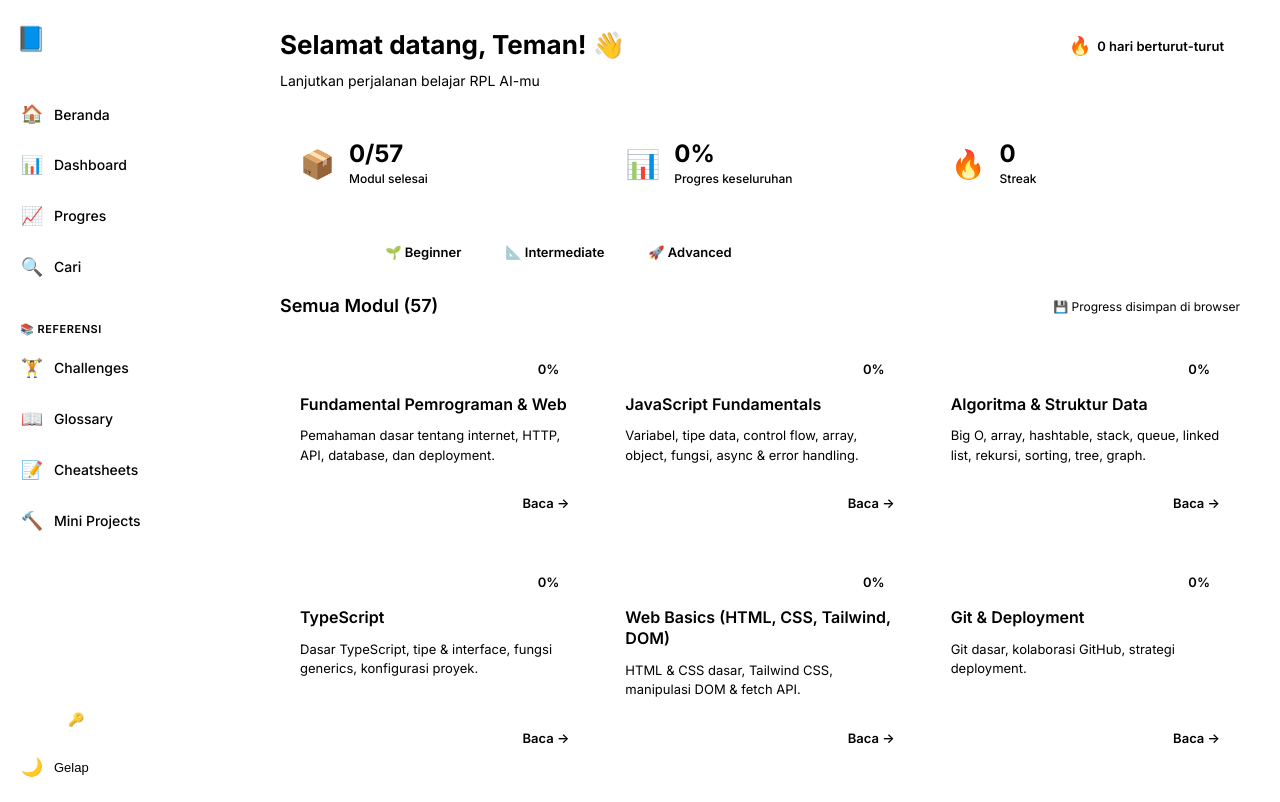
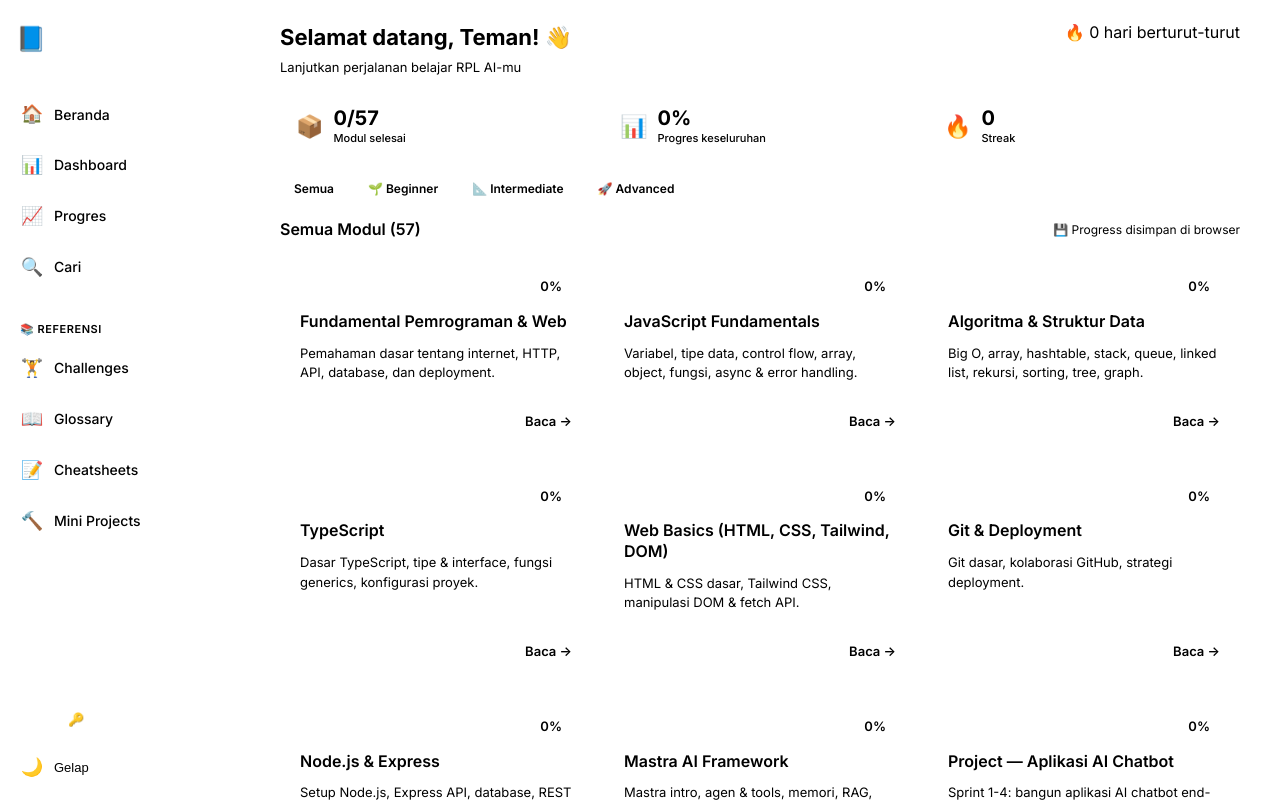
Before and after one commit to ant-joshua/rpl-ai-curriculum, a SvelteKit app in the folder lms/: page /dashboard in a window 1280 px wide. Shown: the top 802 px of the page. Built offline with nearby package versions, Linux system fonts and the light colour scheme.

Commit message:
fix: landing langsung redirect /dashboard, kurangi overlap scroll

```diff
--- a/lms/src/routes/+layout.svelte
+++ b/lms/src/routes/+layout.svelte
@@ -357,7 +357,7 @@
 	.main-content {
 		flex: 1;
 		min-width: 0;
-		padding: 24px 32px;
+		padding: 20px 24px;
 		max-width: 100%;
 	}
 
--- a/lms/src/routes/+page.svelte
+++ b/lms/src/routes/+page.svelte
@@ -1,306 +1,8 @@
 <script lang="ts">
-	import { user } from '$lib/stores/user.svelte';
-	import { progress } from '$lib/stores/progress.svelte';
-	import { modules } from '$lib/stores/modules';
+	import { onMount } from 'svelte';
 	import { goto } from '$app/navigation';
-	import { onMount } from 'svelte';
-
-	let lastReadSlug = $state<string | null>(null);
 
 	onMount(() => {
-		lastReadSlug = progress.getLastRead();
+		goto('/dashboard', { replaceState: true });
 	});
-
-	let lastReadModule = $derived(
-		lastReadSlug ? modules.find(m => m.slug === lastReadSlug) : null
-	);
 </script>
-
-<div class="landing">
-	<section class="hero">
-		<div class="hero-content">
-			<span class="hero-badge">📘 RPL AI Curriculum v1.0</span>
-			<h1>Kurikulum AI untuk <span class="gradient">Rekayasa Perangkat Lunak</span></h1>
-			<p class="hero-desc">
-				57 modul dari fundamental hingga advanced AI development.
-				Dirancang untuk siswa SMK jurusan RPL yang ingin menguasai
-				pengembangan software modern berbasis AI.
-			</p>
-			<div class="hero-actions">
-				<a href="/dashboard" class="btn btn-primary">Mulai Belajar →</a>
-				<a href="/progress" class="btn btn-secondary">Lihat Progres</a>
-			</div>
-		</div>
-		<div class="hero-stats">
-			<div class="stat">
-				<span class="stat-value">57</span>
-				<span class="stat-label">Modul</span>
-			</div>
-			<div class="stat">
-				<span class="stat-value">200+</span>
-				<span class="stat-label">Sesi Belajar</span>
-			</div>
-			<div class="stat">
-				<span class="stat-value">12</span>
-				<span class="stat-label">Bulan Kurikulum</span>
-			</div>
-		</div>
-	</section>
-
-	{#if lastReadModule}
-		<section class="continue-section">
-			<h2>Lanjutkan Belajar</h2>
-			<a href="/module/{lastReadModule.slug}" class="continue-link">
-				<span>{lastReadModule.title}</span>
-				<span class="continue-arrow">&rarr;</span>
-			</a>
-		</section>
-	{/if}
-
-	<section class="overview">
-		<h2>Ringkasan Modul</h2>
-		<p class="section-desc">
-			Kurikulum terbagi dalam beberapa kategori utama
-		</p>
-		<div class="category-grid">
-			<div class="category-card">
-				<span class="cat-icon">🌱</span>
-				<h3>Fundamental (00-09)</h3>
-				<p>Dasar pemrograman, web, git, Node.js, TypeScript, testing</p>
-			</div>
-			<div class="category-card">
-				<span class="cat-icon">🏗️</span>
-				<h3>Engineering (10-29)</h3>
-				<p>Design patterns, system design, arsitektur, Docker, cloud</p>
-			</div>
-			<div class="category-card">
-				<span class="cat-icon">🚀</span>
-				<h3>Production (30-49)</h3>
-				<p>Auth, performa, PWA, monitoring, payment, microservices</p>
-			</div>
-			<div class="category-card">
-				<span class="cat-icon">🤖</span>
-				<h3>AI & Advanced (50-56)</h3>
-				<p>AI coding agents, prompt engineering, docs, advanced AI dev</p>
-			</div>
-		</div>
-	</section>
-
-	<footer class="landing-footer">
-		<p>RPL AI Curriculum — Open source learning for SMK RPL students</p>
-	</footer>
-</div>
-
-<style>
-	.landing {
-		max-width: 960px;
-		margin: 0 auto;
-	}
-
-	.hero {
-		text-align: center;
-		padding: 48px 0 32px;
-	}
-
-	.hero-badge {
-		display: inline-block;
-		font-size: 12px;
-		font-weight: 600;
-		color: var(--accent);
-		background: var(--accent-dim);
-		padding: 4px 14px;
-		border-radius: 20px;
-		margin-bottom: 16px;
-	}
-
-	h1 {
-		font-size: 38px;
-		font-weight: 800;
-		line-height: 1.2;
-		margin-bottom: 16px;
-	}
-
-	.gradient {
-		background: linear-gradient(135deg, var(--accent), var(--accent-secondary));
-		-webkit-background-clip: text;
-		-webkit-text-fill-color: transparent;
-		background-clip: text;
-	}
-
-	.hero-desc {
-		font-size: 16px;
-		color: var(--text-secondary);
-		max-width: 600px;
-		margin: 0 auto 28px;
-		line-height: 1.6;
-	}
-
-	.hero-actions {
-		display: flex;
-		gap: 12px;
-		justify-content: center;
-		margin-bottom: 40px;
-	}
-
-	.btn {
-		padding: 12px 28px;
-		border-radius: 10px;
-		font-size: 15px;
-		font-weight: 600;
-		text-decoration: none !important;
-		transition: all 0.15s ease;
-	}
-
-	.btn-primary {
-		background: var(--accent);
-		color: #fff;
-	}
-
-	.btn-primary:hover {
-		opacity: 0.9;
-	}
-
-	.btn-secondary {
-		background: var(--surface);
-		color: var(--text);
-		border: 1px solid var(--border);
-	}
-
-	.btn-secondary:hover {
-		border-color: var(--accent);
-	}
-
-	.hero-stats {
-		display: flex;
-		justify-content: center;
-		gap: 40px;
-	}
-
-	.stat {
-		text-align: center;
-	}
-
-	.stat-value {
-		display: block;
-		font-size: 32px;
-		font-weight: 800;
-		color: var(--text);
-	}
-
-	.stat-label {
-		font-size: 13px;
-		color: var(--text-secondary);
-		font-weight: 500;
-	}
-
-	.continue-section {
-		margin: 32px 0;
-	}
-
-	.continue-section h2 {
-		font-size: 18px;
-		font-weight: 600;
-		margin-bottom: 12px;
-	}
-
-	.continue-link {
-		display: flex;
-		align-items: center;
-		justify-content: space-between;
-		background: var(--surface);
-		border: 1px solid var(--border);
-		border-radius: 12px;
-		padding: 16px 20px;
-		font-size: 15px;
-		font-weight: 500;
-		color: var(--text);
-		text-decoration: none !important;
-		transition: all 0.2s ease;
-	}
-
-	.continue-link:hover {
-		border-color: var(--accent);
-	}
-
-	.continue-arrow {
-		font-size: 18px;
-		color: var(--accent);
-	}
-
-	.overview {
-		margin: 40px 0;
-	}
-
-	.overview h2 {
-		font-size: 24px;
-		font-weight: 700;
-		margin-bottom: 6px;
-	}
-
-	.section-desc {
-		color: var(--text-secondary);
-		font-size: 14px;
-		margin-bottom: 20px;
-	}
-
-	.category-grid {
-		display: grid;
-		grid-template-columns: repeat(2, 1fr);
-		gap: 16px;
-	}
-
-	.category-card {
-		background: var(--surface);
-		border: 1px solid var(--border);
-		border-radius: 12px;
-		padding: 24px;
-	}
-
-	.cat-icon {
-		font-size: 28px;
-		display: block;
-		margin-bottom: 10px;
-	}
-
-	.category-card h3 {
-		font-size: 16px;
-		font-weight: 600;
-		margin-bottom: 6px;
-	}
-
-	.category-card p {
-		font-size: 13px;
-		color: var(--text-secondary);
-		line-height: 1.5;
-	}
-
-	.landing-footer {
-		text-align: center;
-		padding: 40px 0;
-		color: var(--text-secondary);
-		font-size: 13px;
-	}
-
-	@media (max-width: 768px) {
-		h1 {
-			font-size: 28px;
-		}
-
-		.hero-actions {
-			flex-direction: column;
-			align-items: center;
-		}
-
-		.hero-stats {
-			gap: 20px;
-		}
-
-		.stat-value {
-			font-size: 24px;
-		}
-
-		.category-grid {
-			grid-template-columns: 1fr;
-		}
-	}
-</style>
--- /dev/null
+++ b/lms/src/routes/+page.ts
@@ -0,0 +1,5 @@
+import { redirect } from '@sveltejs/kit';
+
+export function load() {
+	redirect(302, '/dashboard');
+}
--- a/lms/src/routes/dashboard/+page.svelte
+++ b/lms/src/routes/dashboard/+page.svelte
@@ -135,63 +135,45 @@
 		display: flex;
 		justify-content: space-between;
 		align-items: flex-start;
-		margin-bottom: 28px;
-		gap: 16px;
+		margin-bottom: 16px;
+		gap: 12px;
 	}
 
 	h1 {
-		font-size: 26px;
+		font-size: 22px;
 		font-weight: 700;
-		margin-bottom: 4px;
+		margin-bottom: 2px;
 	}
 
 	.subtitle {
 		color: var(--text-secondary);
-		font-size: 14px;
-	}
-
-	.streak-badge {
-		display: flex;
-		align-items: center;
-		gap: 6px;
-		background: var(--surface);
-		border: 1px solid var(--border);
-		border-radius: 20px;
-		padding: 8px 16px;
 		font-size: 13px;
-		font-weight: 600;
-		color: var(--text);
-		white-space: nowrap;
-	}
-
-	.streak-fire {
-		font-size: 18px;
 	}
 
 	.overview-cards {
 		display: grid;
 		grid-template-columns: repeat(3, 1fr);
-		gap: 16px;
-		margin-bottom: 28px;
+		gap: 12px;
+		margin-bottom: 16px;
 	}
 
 	.overview-card {
 		background: var(--surface);
 		border: 1px solid var(--border);
-		border-radius: 12px;
-		padding: 20px;
+		border-radius: 10px;
+		padding: 12px 16px;
 		display: flex;
 		align-items: center;
-		gap: 14px;
+		gap: 10px;
 	}
 
 	.overview-icon {
-		font-size: 28px;
+		font-size: 22px;
 	}
 
 	.overview-value {
 		display: block;
-		font-size: 24px;
+		font-size: 20px;
 		font-weight: 700;
 		color: var(--text);
 		line-height: 1.2;
@@ -199,19 +181,19 @@
 
 	.overview-label {
 		display: block;
-		font-size: 12px;
+		font-size: 11px;
 		color: var(--text-secondary);
 		font-weight: 500;
 	}
 
 	.continue-reading {
-		margin-bottom: 28px;
+		margin-bottom: 16px;
 	}
 
 	.continue-reading h2 {
-		font-size: 18px;
+		font-size: 15px;
 		font-weight: 600;
-		margin-bottom: 12px;
+		margin-bottom: 8px;
 	}
 
 	.continue-card {
@@ -263,17 +245,17 @@
 	/* Level filter tabs */
 	.level-filters {
 		display: flex;
-		gap: 8px;
-		margin-bottom: 24px;
+		gap: 6px;
+		margin-bottom: 16px;
 		flex-wrap: wrap;
 	}
 
 	.filter-btn {
 		background: var(--surface);
 		border: 1px solid var(--border);
-		border-radius: 20px;
-		padding: 8px 18px;
-		font-size: 13px;
+		border-radius: 16px;
+		padding: 5px 14px;
+		font-size: 12px;
 		font-weight: 600;
 		color: var(--text-secondary);
 		cursor: pointer;
@@ -281,40 +263,29 @@
 		font-family: inherit;
 	}
 
-	.filter-btn:hover {
-		border-color: var(--accent);
-		color: var(--text);
-	}
-
-	.filter-btn.active {
-		background: var(--accent);
-		border-color: var(--accent);
-		color: #fff;
-	}
-
 	.module-header {
 		display: flex;
 		justify-content: space-between;
 		align-items: center;
-		margin-bottom: 16px;
+		margin-bottom: 12px;
 	}
 
 	.module-header h2 {
-		font-size: 18px;
+		font-size: 16px;
 		font-weight: 600;
 		margin: 0;
+	}
+
+	.module-grid {
+		display: grid;
+		grid-template-columns: repeat(auto-fill, minmax(260px, 1fr));
+		gap: 12px;
 	}
 
 	.progress-hint {
 		font-size: 12px;
 		color: var(--text-secondary);
 		font-weight: 400;
-	}
-
-	.module-grid {
-		display: grid;
-		grid-template-columns: repeat(auto-fill, minmax(280px, 1fr));
-		gap: 16px;
 	}
 
 	@media (max-width: 768px) {
@@ -331,7 +302,7 @@
 		}
 
 		h1 {
-			font-size: 22px;
+			font-size: 20px;
 		}
 	}
 </style>
```
